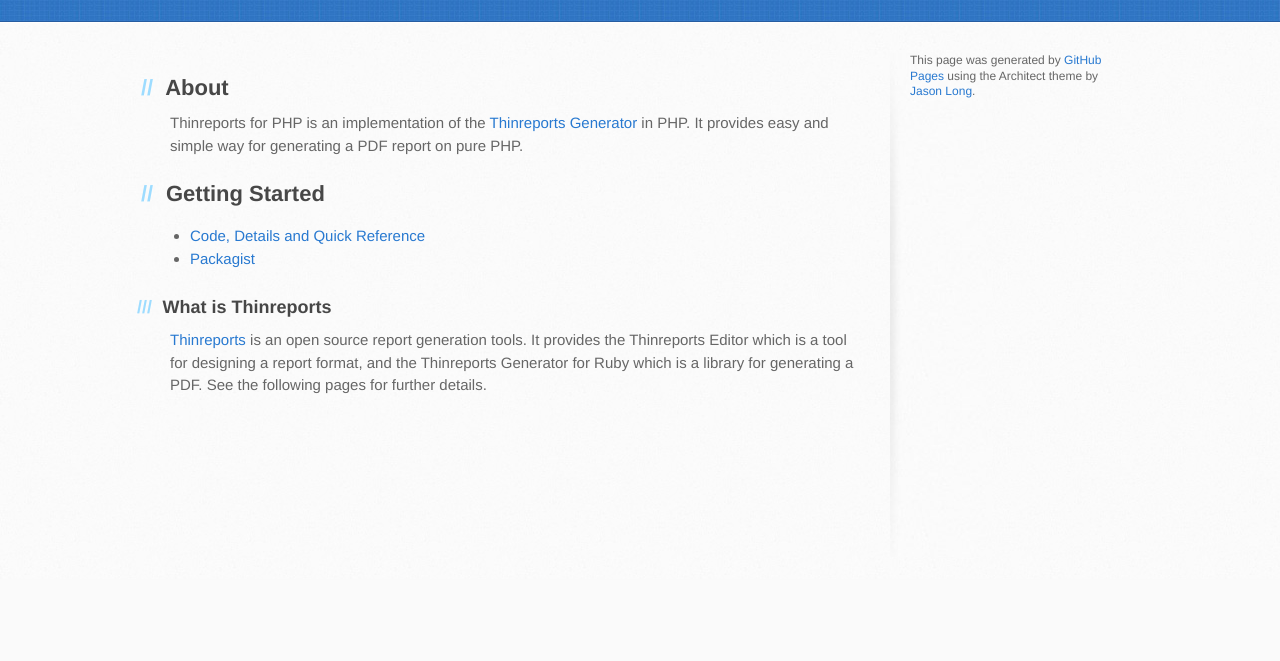
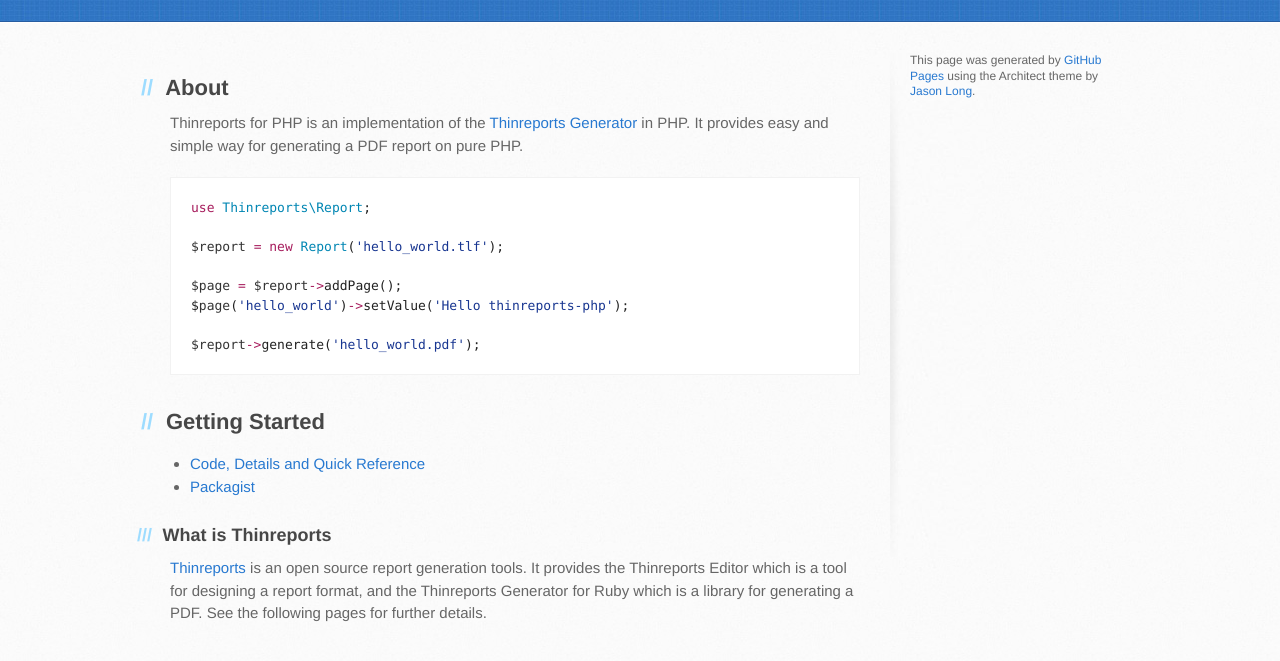
Before and after one commit to caos30/thinreports-php.github.io, a plain HTML site: page index.html in a window 1280 px wide. Shown: the part 285-946 px from the top of the page. Before the commit the page ends 864 px from the top, so only its background shows below. Drawn offline with Linux system fonts and the light colour scheme.

Commit message:
Add concept code

```diff
--- a/index.html
+++ b/index.html
@@ -32,6 +32,15 @@
 
 <p>Thinreports for PHP is an implementation of the <a href="https://github.com/thinreports/thinreports-generator">Thinreports Generator</a> in PHP. It provides easy and simple way for generating a PDF report on pure PHP.</p>
 
+<div class="highlight highlight-php"><pre><span class="pl-s1"><span class="pl-k">use</span> <span class="pl-c1">Thinreports\Report</span>;</span>
+<span class="pl-s1"></span>
+<span class="pl-s1"><span class="pl-smi">$report</span> <span class="pl-k">=</span> <span class="pl-k">new</span> <span class="pl-c1">Report</span>(<span class="pl-s"><span class="pl-pds">'</span>hello_world.tlf<span class="pl-pds">'</span></span>);</span>
+<span class="pl-s1"></span>
+<span class="pl-s1"><span class="pl-smi">$page</span> <span class="pl-k">=</span> <span class="pl-smi">$report</span><span class="pl-k">-&gt;</span>addPage();</span>
+<span class="pl-s1">$<span class="pl-smi">page</span>(<span class="pl-s"><span class="pl-pds">'</span>hello_world<span class="pl-pds">'</span></span>)<span class="pl-k">-&gt;</span>setValue(<span class="pl-s"><span class="pl-pds">'</span>Hello thinreports-php<span class="pl-pds">'</span></span>);</span>
+<span class="pl-s1"></span>
+<span class="pl-s1"><span class="pl-smi">$report</span><span class="pl-k">-&gt;</span>generate(<span class="pl-s"><span class="pl-pds">'</span>hello_world.pdf<span class="pl-pds">'</span></span>);</span></pre></div>
+
 <h2>
 <a id="getting-started" class="anchor" href="#getting-started" aria-hidden="true"><span class="octicon octicon-link"></span></a>Getting Started</h2>
 
```
